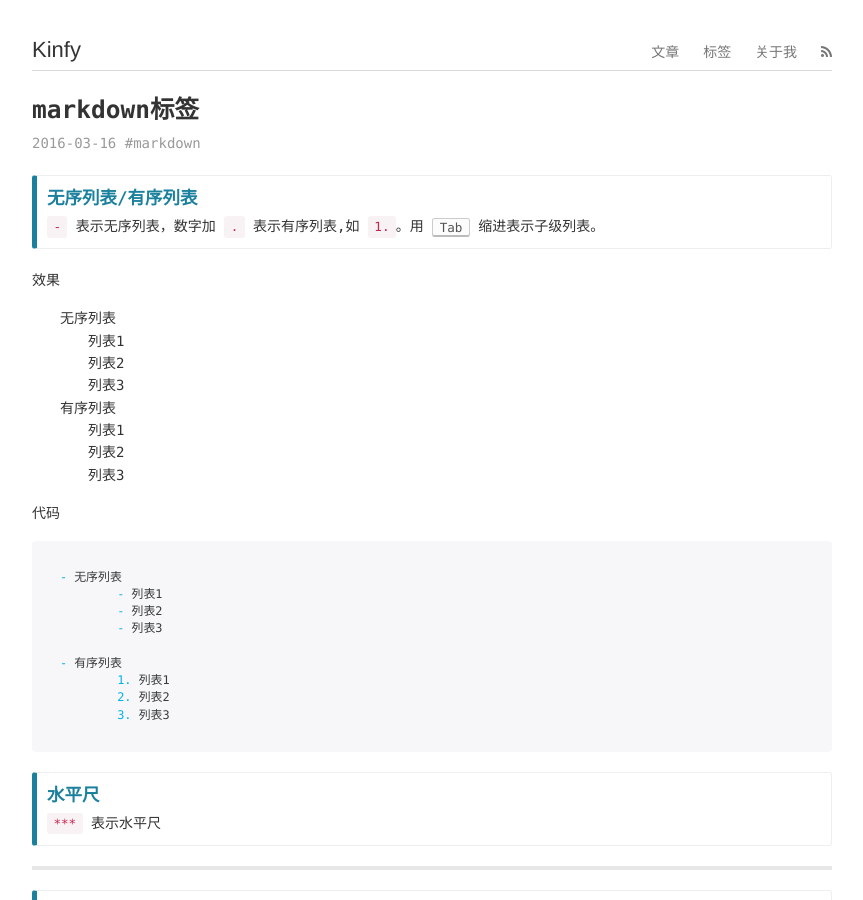
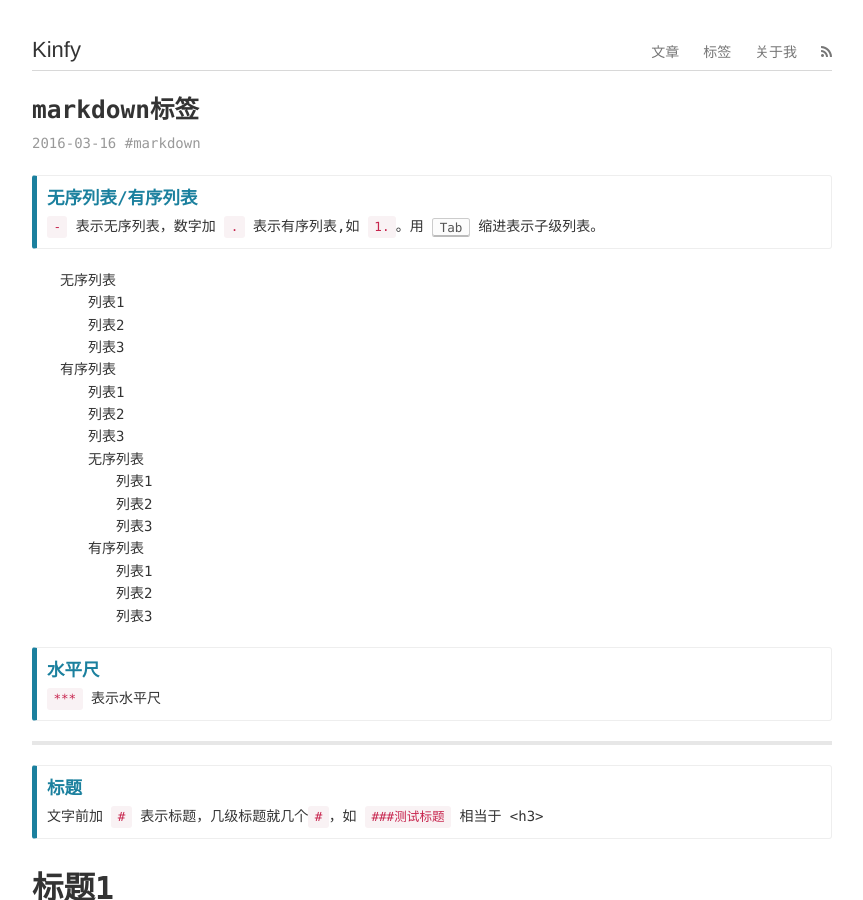
Before and after one commit to xingleixu/blog, a Jekyll site: the page built from _posts/2016-03-16-markdown-bootstrap-css.md, in a window 1280 px wide and 900 px high. Shown: the whole window, without its empty margins (208-1071 px from the left). Built offline with Jekyll 4.4.1, drawn with Linux system fonts in a browser that asks for light colours; nearby versions of some CDN libraries; comment, search, counter and statistics services are not loaded.

Commit message:
修改markdown

```diff
--- a/_posts/2016-03-16-markdown-bootstrap-css.md
+++ b/_posts/2016-03-16-markdown-bootstrap-css.md
@@ -12,8 +12,6 @@ tags:
 </p>
 </div>
 
-效果
-
 - 无序列表
 	- 列表1
 	- 列表2
@@ -23,8 +21,6 @@ tags:
 	1. 列表1
 	2. 列表2
 	3. 列表3
-
-代码
 
 	- 无序列表
 		- 列表1
```
